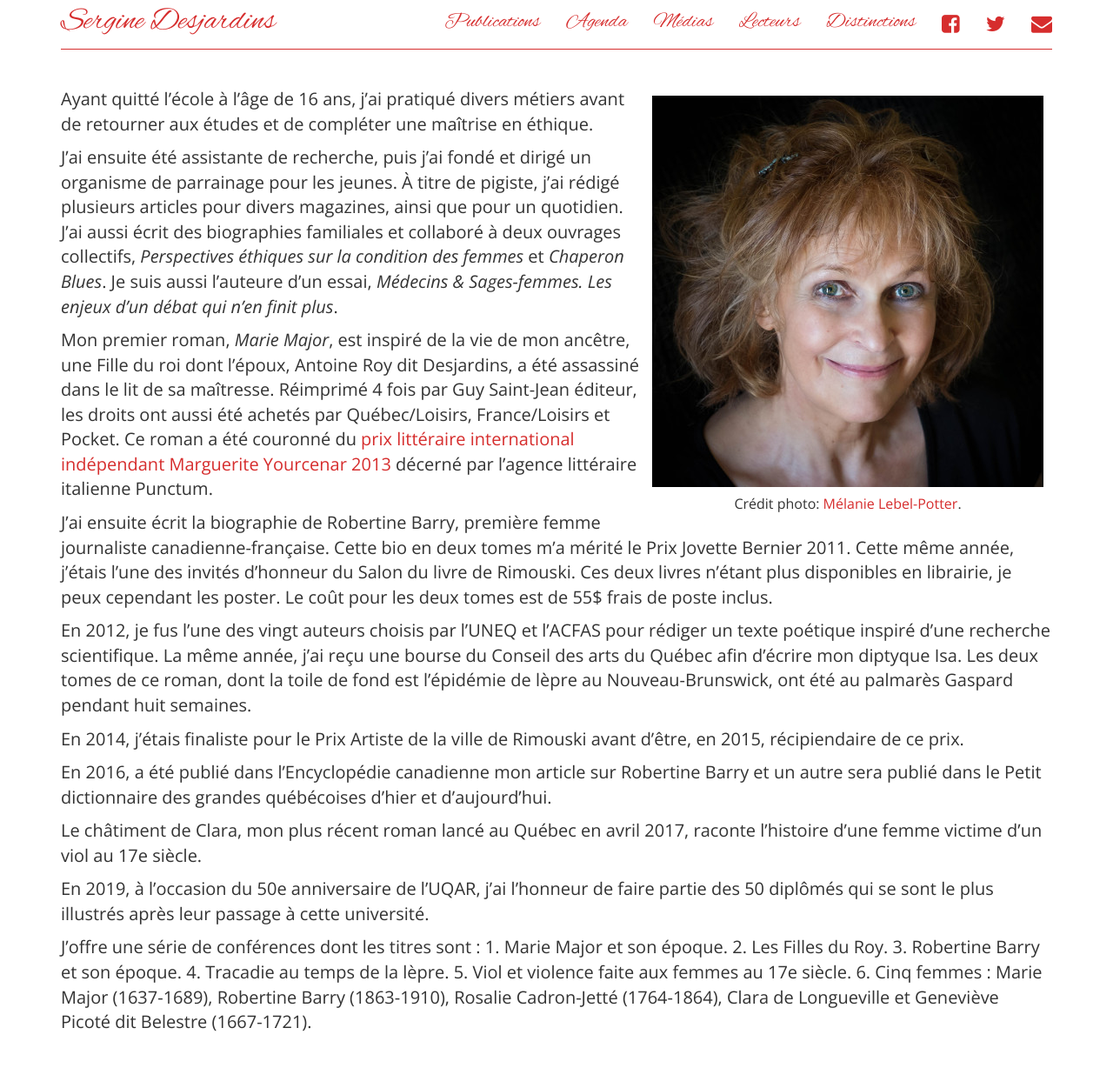
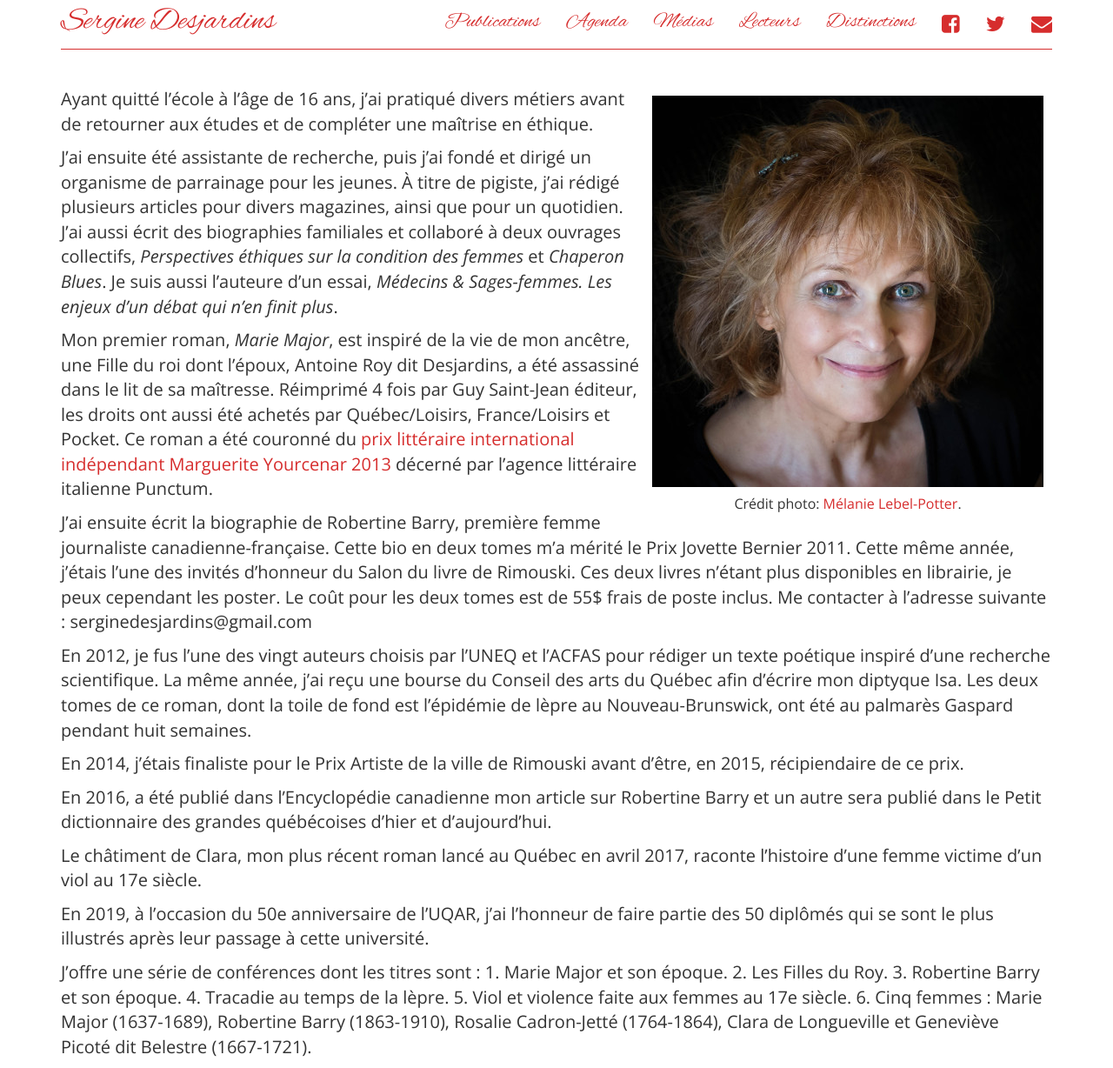
Before and after one commit to serginedesjardins/serginedesjardins.github.io, a Jekyll site: the page built from index.md, in a window 1280 px wide and 1228 px high. Shown: the whole window at 87% size. Built offline with Jekyll 4.4.1, drawn with Linux system fonts in a browser that asks for light colours; nearby versions of some CDN libraries.

Commit message:
adresse courriel vente de livres Robertine

```diff
--- a/index.md
+++ b/index.md
@@ -15,7 +15,7 @@ J'ai ensuite été assistante de recherche, puis j'ai fondé et dirigé un organ
 
 Mon premier roman, *Marie Major*, est inspiré de la vie de mon ancêtre, une Fille du roi dont l'époux, Antoine Roy dit Desjardins, a été assassiné dans le lit de sa maîtresse. Réimprimé 4 fois par Guy Saint-Jean éditeur, les droits ont aussi été achetés par Québec/Loisirs, France/Loisirs et Pocket. Ce roman a été couronné du [prix littéraire international indépendant Marguerite Yourcenar 2013](http://ici.radio-canada.ca/nouvelles/arts_et_spectacles/2013/08/14/001-sergine-desjardins-recoit-un-prix-litteraire.shtml) décerné par l'agence littéraire italienne Punctum.
 
-J'ai ensuite écrit la biographie de Robertine Barry, première femme journaliste canadienne-française. Cette bio en deux tomes m'a mérité le Prix Jovette Bernier 2011. Cette même année, j'étais l'une des invités d'honneur du Salon du livre de Rimouski. Ces deux livres n’étant plus disponibles en librairie, je peux cependant les poster. Le coût pour les deux tomes est de 55$ frais de poste inclus.
+J'ai ensuite écrit la biographie de Robertine Barry, première femme journaliste canadienne-française. Cette bio en deux tomes m'a mérité le Prix Jovette Bernier 2011. Cette même année, j'étais l'une des invités d'honneur du Salon du livre de Rimouski. Ces deux livres n’étant plus disponibles en librairie, je peux cependant les poster. Le coût pour les deux tomes est de 55$ frais de poste inclus. Me contacter à l'adresse suivante : serginedesjardins@gmail.com
 
 En 2012, je fus l'une des vingt auteurs choisis par l'UNEQ et l'ACFAS pour rédiger un texte poétique inspiré d'une recherche scientifique. La même année, j'ai reçu une bourse du Conseil des arts du Québec afin d'écrire mon diptyque Isa. Les deux tomes de ce roman, dont la toile de fond est l'épidémie de lèpre au Nouveau-Brunswick, ont été au palmarès Gaspard pendant huit semaines.
 
```
